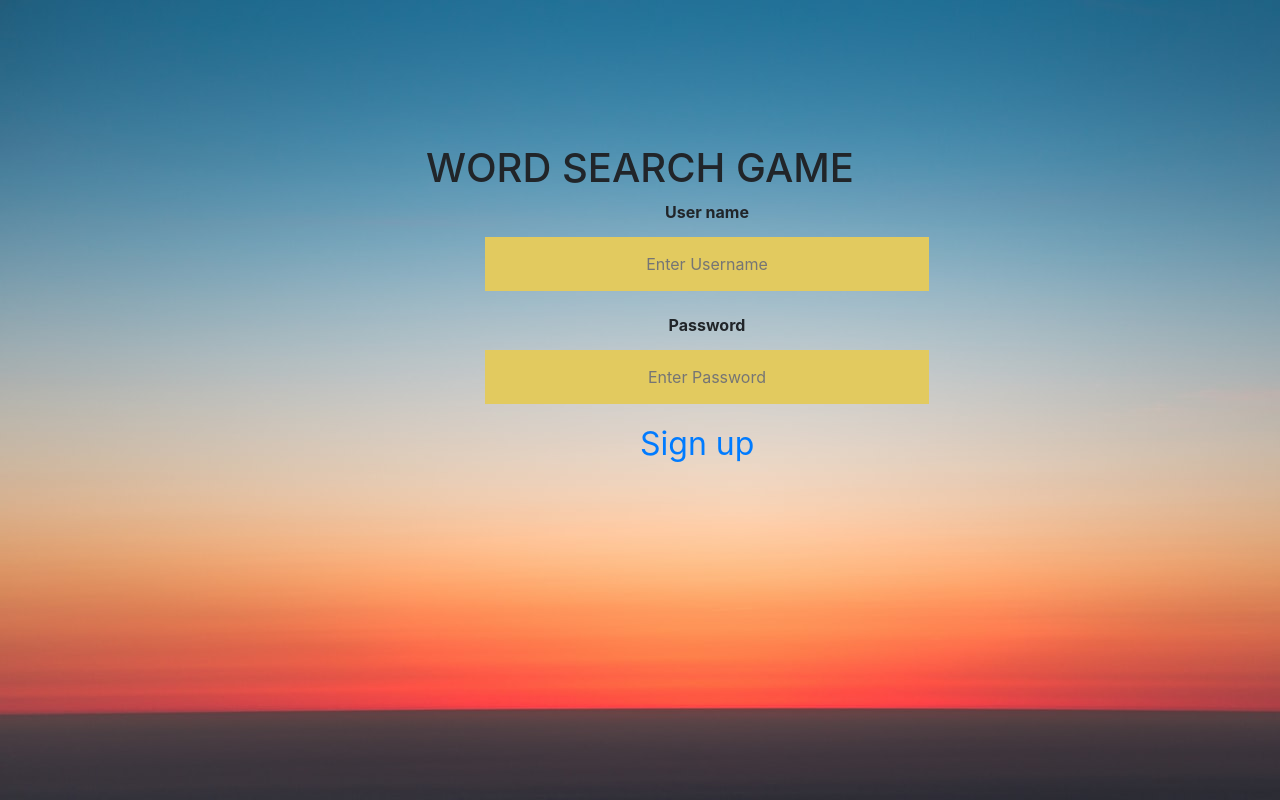
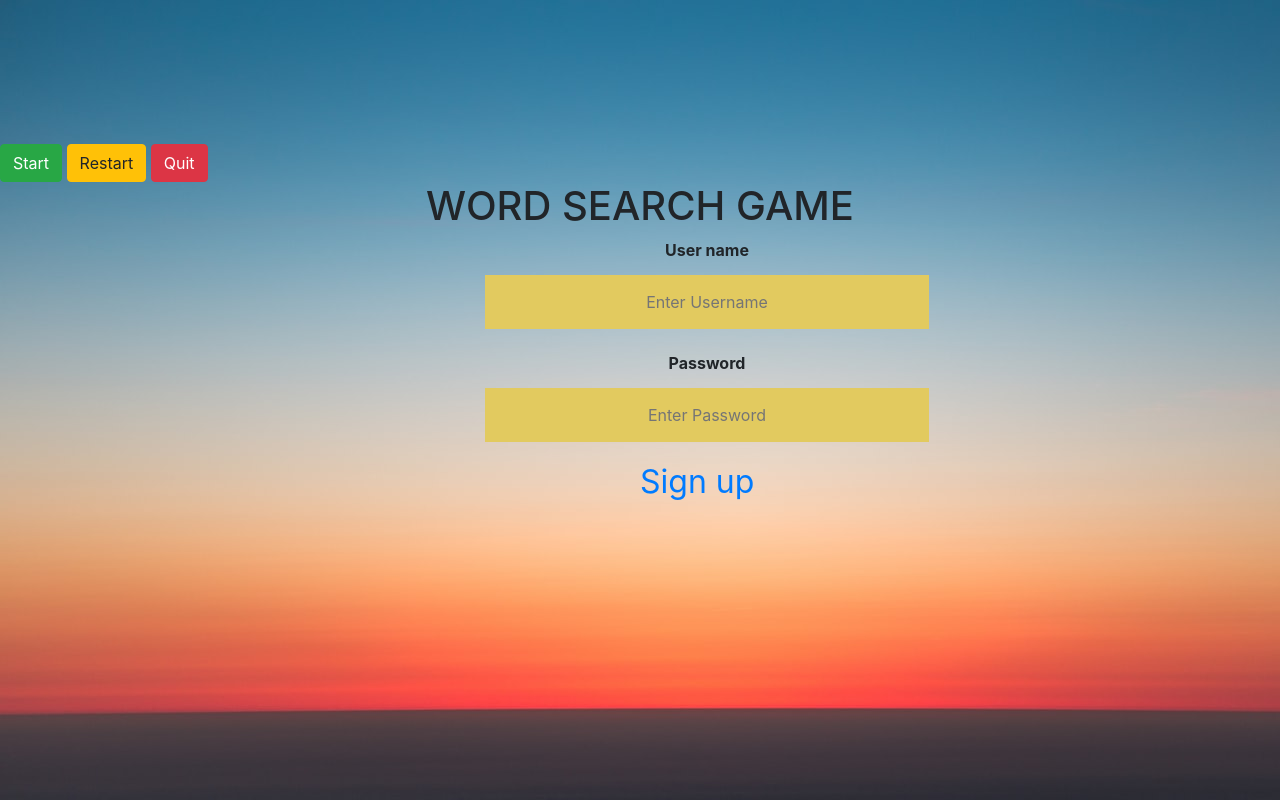
Before and after one commit to Zaidtx/word-puzzle-game., a plain HTML site: page index.html in a window 1280 px wide. Drawn offline with nearby package versions, Linux system fonts and the light colour scheme.

Commit message:
adding button

```diff
--- a/index.html
+++ b/index.html
@@ -27,6 +27,12 @@
 <br>
 <br>
 <br>
+
+<button type="button" class="btn btn-success">Start</button>
+<button type="button" class="btn btn-warning">Restart</button>
+<button type="button" class="btn btn-danger">Quit</button>
+
+
     <h1 > WORD SEARCH GAME</h1>
            <div class="container">
 
```
